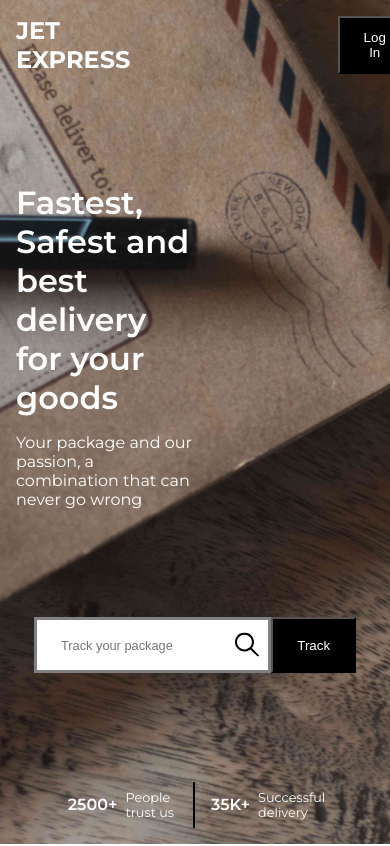
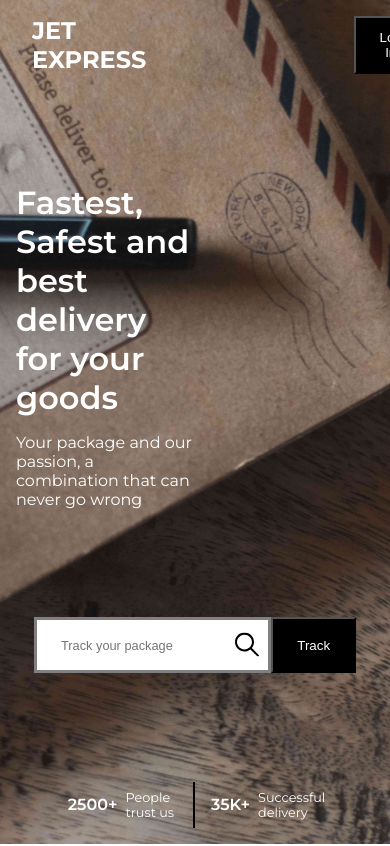
Before and after one commit to BamboTims/courier, a React (Create React App) app: page / in a window 390 px wide. Shown: the top 846 px of the page. Built offline with nearby package versions, Linux system fonts and the light colour scheme.

Commit message:
responsive styling

```diff
--- a/src/pages/main/main.styles.css
+++ b/src/pages/main/main.styles.css
@@ -66,6 +66,7 @@
   display: flex;
   align-items: center;
   justify-content: space-between;
+  padding: 0 2rem;
 }
 .nav-logo {
   text-transform: uppercase;
--- a/src/pages/main/main.styles.scss
+++ b/src/pages/main/main.styles.scss
@@ -70,6 +70,7 @@
     display: flex;
     align-items: center;
     justify-content: space-between;
+    padding: 0 2rem;
 
     &-logo{
         text-transform: uppercase;
```
Also changed, not shown: 1 other file (tests, documents, lock files or other folders).
